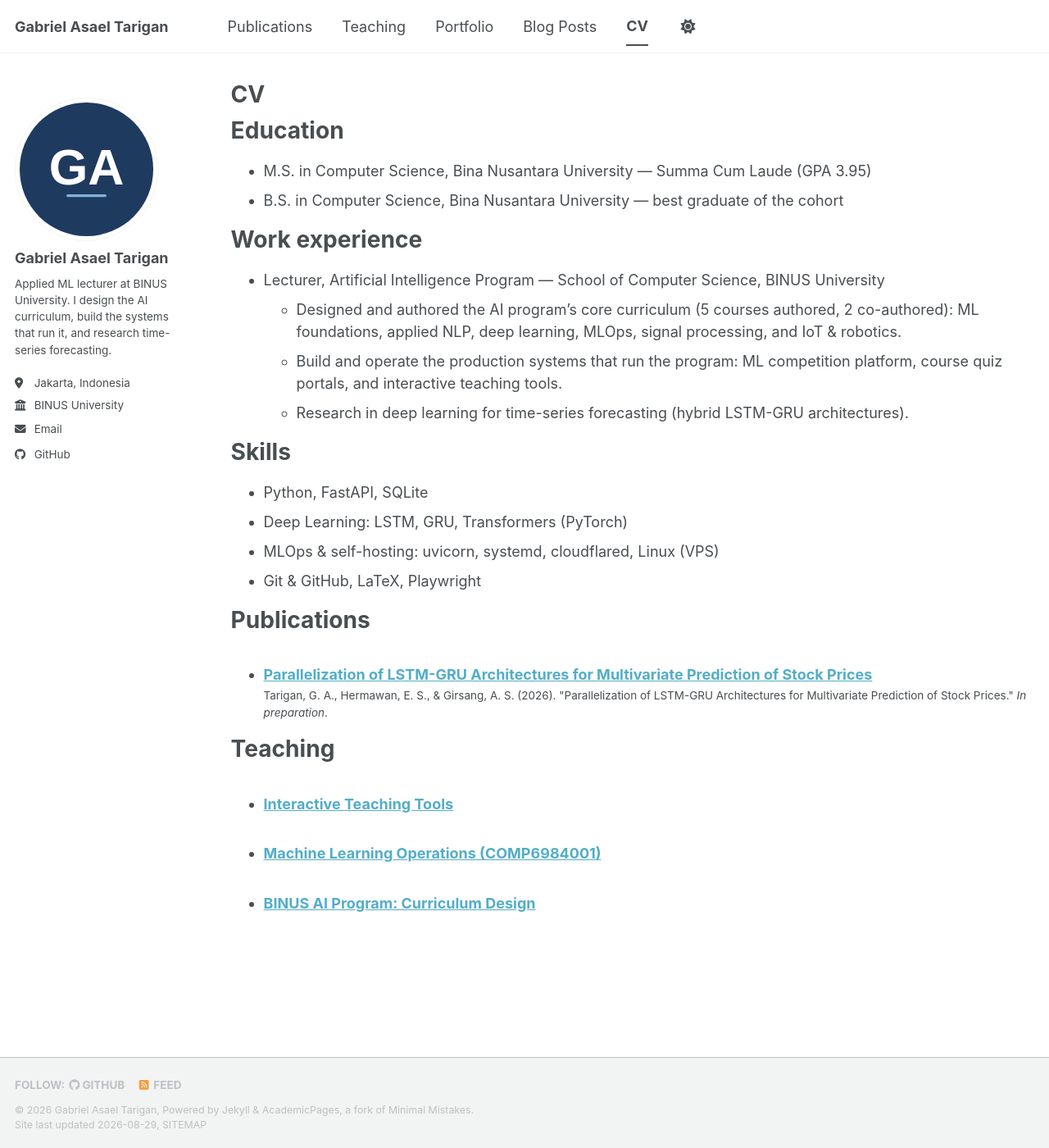
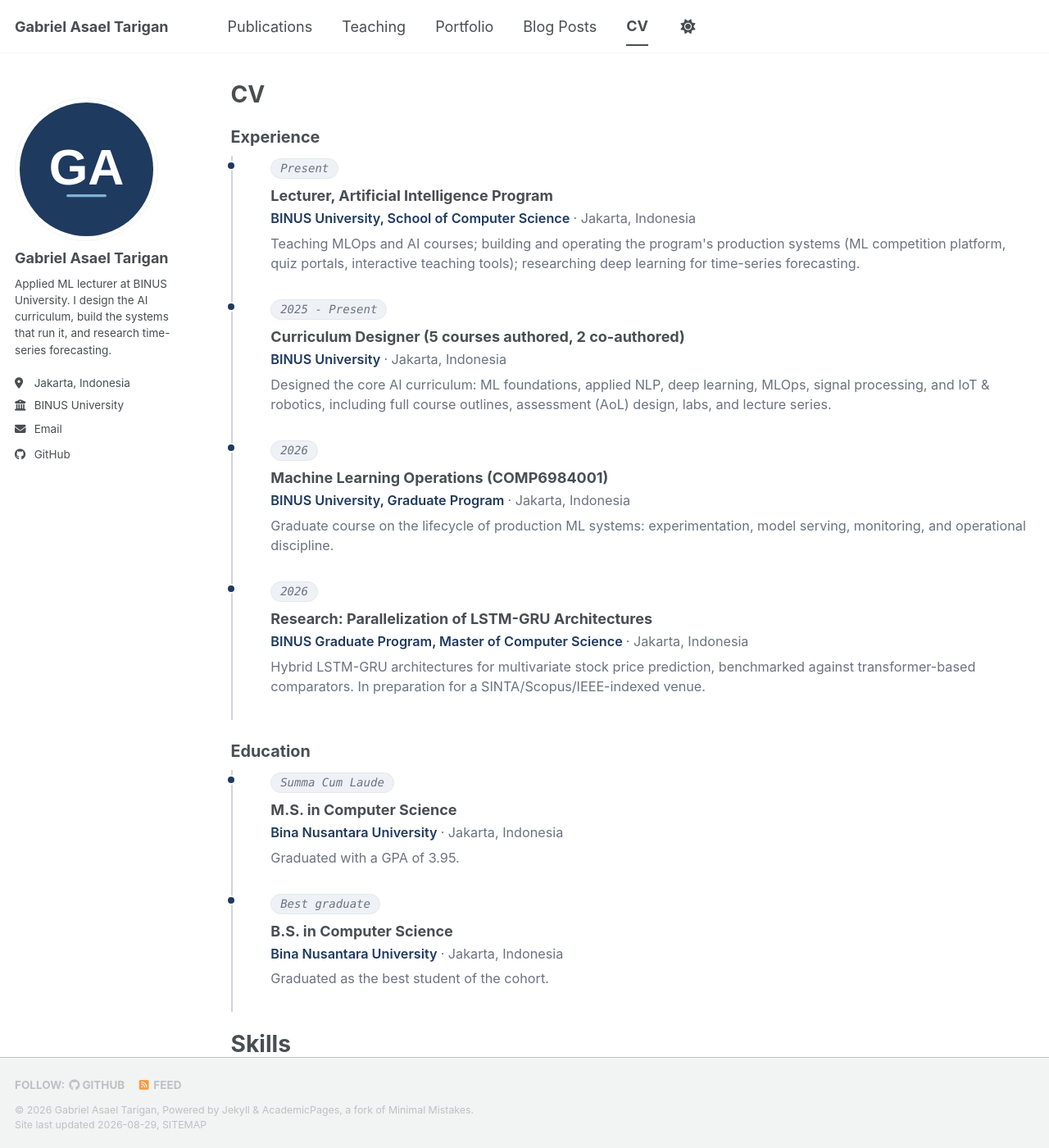
Before and after one commit to asaeltarigan/asaeltarigan.github.io, a Jekyll site: the page built from _pages/cv.md, in a window 1280 px wide and 1400 px high. Shown: the whole window at 82% size. Built offline with Jekyll 4.4.1, drawn with Linux system fonts in a browser that asks for light colours; a style sheet for code colours, icons or effects is not loaded; some of the changed text lies outside the part shown.

Commit message:
Keep original design; port astro-style CV timeline into the theme; fix pub permalink

```diff
--- /dev/null
+++ b/_data/cv_timeline.yml
@@ -0,0 +1,43 @@
+experience:
+  - time: "Present"
+    title: "Lecturer, Artificial Intelligence Program"
+    org: "BINUS University, School of Computer Science"
+    location: "Jakarta, Indonesia"
+    description: "Teaching MLOps and AI courses; building and operating the program's production systems (ML competition platform, quiz portals, interactive teaching tools); researching deep learning for time-series forecasting."
+  - time: "2025 - Present"
+    title: "Curriculum Designer (5 courses authored, 2 co-authored)"
+    org: "BINUS University"
+    location: "Jakarta, Indonesia"
+    description: "Designed the core AI curriculum: ML foundations, applied NLP, deep learning, MLOps, signal processing, and IoT & robotics, including full course outlines, assessment (AoL) design, labs, and lecture series."
+  - time: "2026"
+    title: "Machine Learning Operations (COMP6984001)"
+    org: "BINUS University, Graduate Program"
+    location: "Jakarta, Indonesia"
+    description: "Graduate course on the lifecycle of production ML systems: experimentation, model serving, monitoring, and operational discipline."
+  - time: "2026"
+    title: "Research: Parallelization of LSTM-GRU Architectures"
+    org: "BINUS Graduate Program, Master of Computer Science"
+    location: "Jakarta, Indonesia"
+    description: "Hybrid LSTM-GRU architectures for multivariate stock price prediction, benchmarked against transformer-based comparators. In preparation for a SINTA/Scopus/IEEE-indexed venue."
+
+education:
+  - time: "Summa Cum Laude"
+    title: "M.S. in Computer Science"
+    org: "Bina Nusantara University"
+    location: "Jakarta, Indonesia"
+    description: "Graduated with a GPA of 3.95."
+  - time: "Best graduate"
+    title: "B.S. in Computer Science"
+    org: "Bina Nusantara University"
+    location: "Jakarta, Indonesia"
+    description: "Graduated as the best student of the cohort."
+
+skills:
+  - title: "Programming"
+    description: "Python, SQLite, Bash"
+  - title: "Deep Learning"
+    description: "LSTM, GRU, Transformers (PyTorch)"
+  - title: "ML Systems & MLOps"
+    description: "FastAPI, uvicorn, systemd, cloudflared; self-hosted on a single VPS"
+  - title: "Research & Writing"
+    description: "LaTeX, IEEE format, academic writing"
--- /dev/null
+++ b/_includes/cv-timeline.html
@@ -0,0 +1,37 @@
+{% if site.data.cv_timeline %}
+<style>
+  .cv-timeline { list-style: none; margin: 0 0 1.25rem; padding: 0 0 0 1.25rem; border-left: 2px solid #d1d5db; }
+  .cv-timeline .tl-item { position: relative; padding: 0 0 1.6rem 1.35rem; margin: 0; }
+  .cv-timeline .tl-item::before { content: ""; position: absolute; left: -1.35rem; top: 0.32rem; width: 12px; height: 12px; border-radius: 50%; background: #1f3a5f; border: 2px solid #ffffff; transform: translateX(-50%); }
+  .cv-timeline .tl-time { display: inline-block; font-family: ui-monospace, SFMono-Regular, Menlo, Consolas, monospace; font-style: italic; font-size: 0.78rem; color: #6b7280; background: #eef2f7; border: 1px solid #e5e7eb; border-radius: 999px; padding: 0.06rem 0.6rem; margin-bottom: 0.4rem; }
+  .cv-timeline .tl-title { font-weight: 700; }
+  .cv-timeline .tl-org { color: #1f3a5f; font-weight: 600; font-size: 0.9rem; margin-top: 0.1rem; }
+  .cv-timeline .tl-loc { color: #6b7280; font-weight: 400; }
+  .cv-timeline .tl-desc { color: #6b7280; font-size: 0.9rem; margin-top: 0.35rem; }
+  .cv-timeline-heading { font-size: 1.1rem; margin-top: 1.5rem; }
+</style>
+
+<h2 class="cv-timeline-heading">Experience</h2>
+<ul class="cv-timeline">
+  {% for item in site.data.cv_timeline.experience %}
+  <li class="tl-item">
+    <span class="tl-time">{{ item.time }}</span>
+    <div class="tl-title">{{ item.title }}</div>
+    <div class="tl-org">{{ item.org }}{% if item.location %} <span class="tl-loc">&middot; {{ item.location }}</span>{% endif %}</div>
+    {% if item.description %}<div class="tl-desc">{{ item.description }}</div>{% endif %}
+  </li>
+  {% endfor %}
+</ul>
+
+<h2 class="cv-timeline-heading">Education</h2>
+<ul class="cv-timeline">
+  {% for item in site.data.cv_timeline.education %}
+  <li class="tl-item">
+    <span class="tl-time">{{ item.time }}</span>
+    <div class="tl-title">{{ item.title }}</div>
+    <div class="tl-org">{{ item.org }}{% if item.location %} <span class="tl-loc">&middot; {{ item.location }}</span>{% endif %}</div>
+    {% if item.description %}<div class="tl-desc">{{ item.description }}</div>{% endif %}
+  </li>
+  {% endfor %}
+</ul>
+{% endif %}
--- a/_pages/cv.md
+++ b/_pages/cv.md
@@ -9,24 +9,14 @@ redirect_from:
 
 {% include base_path %}
 
-Education
-======
-* M.S. in Computer Science, Bina Nusantara University — Summa Cum Laude (GPA 3.95)
-* B.S. in Computer Science, Bina Nusantara University — best graduate of the cohort
-
-Work experience
-======
-* Lecturer, Artificial Intelligence Program — School of Computer Science, BINUS University
-  * Designed and authored the AI program's core curriculum (5 courses authored, 2 co-authored): ML foundations, applied NLP, deep learning, MLOps, signal processing, and IoT & robotics.
-  * Build and operate the production systems that run the program: ML competition platform, course quiz portals, and interactive teaching tools.
-  * Research in deep learning for time-series forecasting (hybrid LSTM-GRU architectures).
+{% include cv-timeline.html %}
 
 Skills
 ======
-* Python, FastAPI, SQLite
+* Python, SQLite, Bash
 * Deep Learning: LSTM, GRU, Transformers (PyTorch)
-* MLOps & self-hosting: uvicorn, systemd, cloudflared, Linux (VPS)
-* Git & GitHub, LaTeX, Playwright
+* ML Systems & MLOps: FastAPI, uvicorn, systemd, cloudflared; self-hosted on a single VPS
+* Research & Writing: LaTeX, IEEE format, academic writing
 
 Publications
 ======
```
Also changed, not shown: _publications/2026-08-23-plg-lstm-gru.md (+1 -1 lines).
